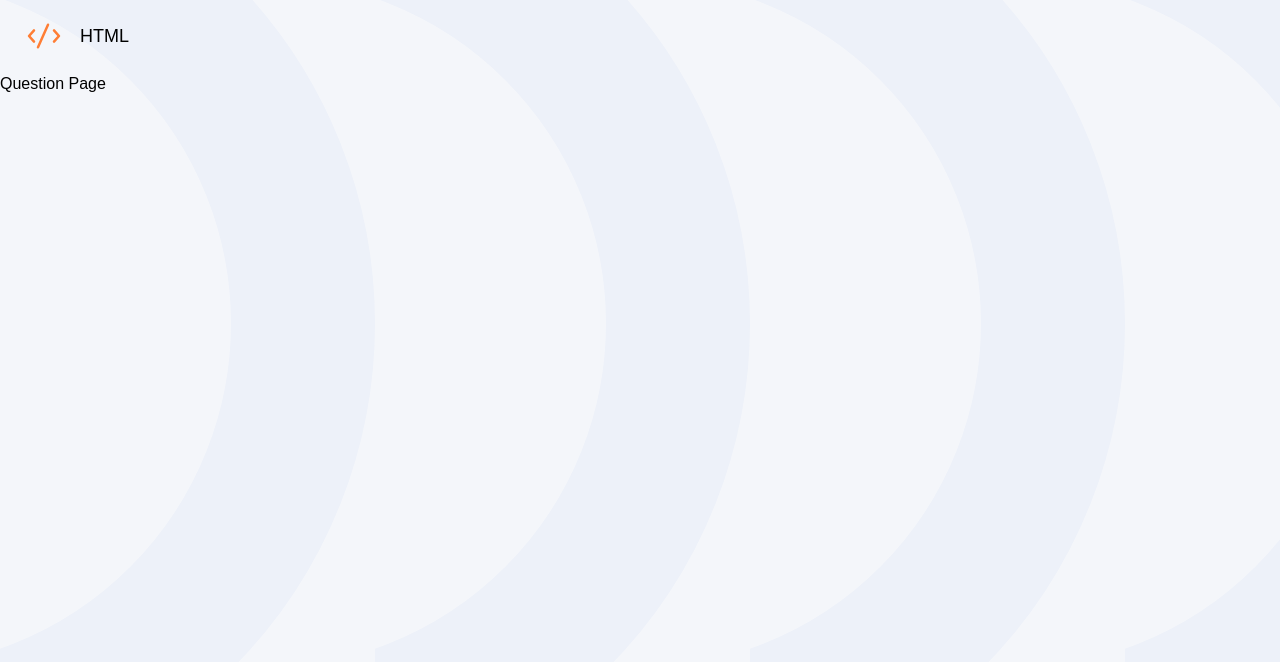
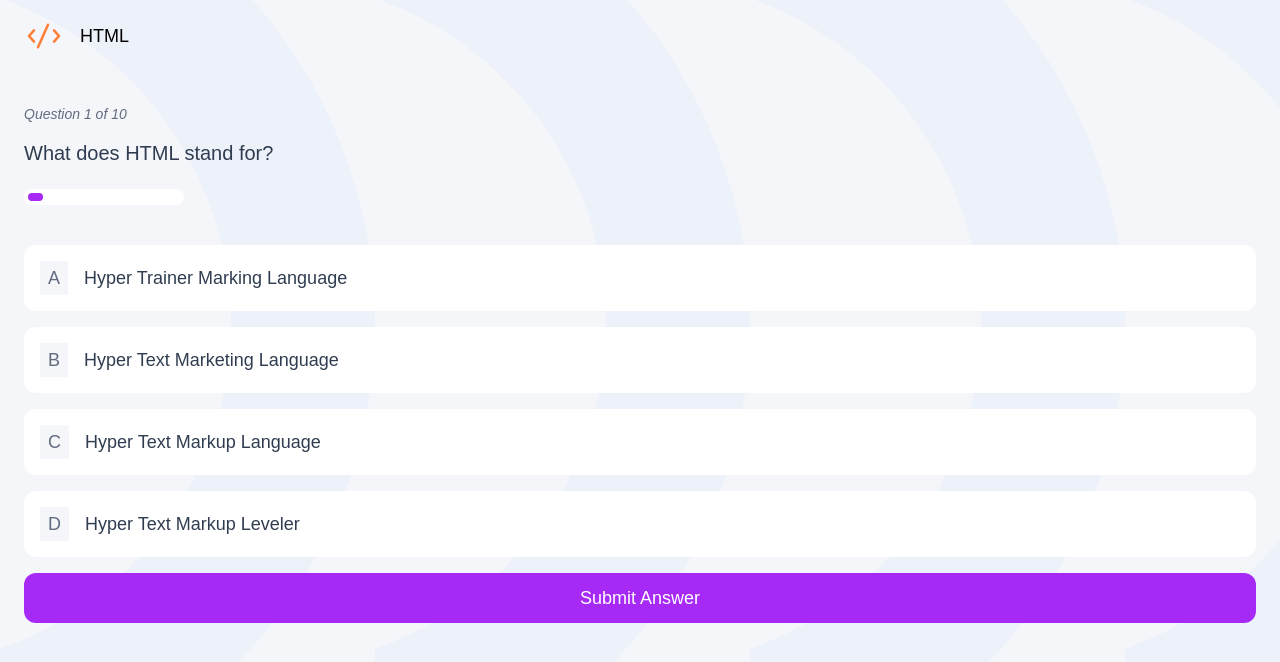
Before and after one commit to kmulqueen/frontend-quiz-app, a React (Vite) app: page / in a window 1280 px wide. Both pictures are taken after a click on the button "HTML". Shown: the top 662 px of the page. Built offline with nearby package versions, Linux system fonts and the light colour scheme; a web font is replaced by a local one.

Commit message:
question page styling

```diff
--- a/src/App.tsx
+++ b/src/App.tsx
@@ -1,17 +1,37 @@
+import DATA from "./data.json";
 import StartMenu from "./views/StartMenu";
 import QuestionPage from "./views/QuestionPage";
 import ResultsPage from "./views/ResultsPage";
 import Header from "./components/layout/Header";
 import { useState } from "react";
 
+type QuestionObject = {
+  question: string;
+  options: string[];
+  answer: string;
+};
+
 function App() {
   const [quizSection, setQuizSection] = useState<string>("");
   const [quizInProgress, setQuizInProgress] = useState<boolean>(false);
   const [showResults, setShowResults] = useState<boolean>(false);
+  const [sectionQuestions, setSectionQuestions] = useState<QuestionObject[]>(
+    []
+  );
+  const [currentQuestionObject, setCurrentQuestionObject] =
+    useState<QuestionObject | null>(null);
+  const [currentQuestionNumber, setCurrentQuestionNumber] = useState<number>(0);
+  const [questionCount, setQuestionCount] = useState<number>(0);
 
   function handleStartQuiz(title: string) {
     setQuizSection(title);
     setQuizInProgress(true);
+    const questions =
+      DATA.quizzes.find((quiz) => quiz.title === title)?.questions ?? [];
+    setSectionQuestions(questions);
+    setCurrentQuestionNumber(questions[0] ? 1 : 0);
+    setQuestionCount(questions.length);
+    setCurrentQuestionObject(questions[0] ? questions[0] : null);
   }
 
   //TODO: - Call this function on click for last question in quiz.
@@ -40,7 +60,14 @@ function App() {
       {quizSection === "" && showResults === false && !quizInProgress && (
         <StartMenu handleStartQuiz={handleStartQuiz} />
       )}
-      {quizInProgress && <QuestionPage />}
+      {quizInProgress && (
+        <QuestionPage
+          options={currentQuestionObject?.options}
+          question={currentQuestionObject?.question}
+          questionNumber={currentQuestionNumber}
+          totalQuestions={questionCount}
+        />
+      )}
       {showResults && <ResultsPage />}
     </>
   );
--- /dev/null
+++ b/src/components/Question/AnswerItem.tsx
@@ -0,0 +1,18 @@
+type AnswerItemProps = {
+  answerOption: string;
+  answerContent: string;
+};
+
+export default function AnswerItem({
+  answerOption,
+  answerContent,
+}: AnswerItemProps) {
+  return (
+    <button className="option-item">
+      <p className="bg-grey-50 p-2 text-preset-4-mobile text-grey-500">
+        {answerOption}
+      </p>
+      <p className="text-preset-4-mobile text-blue-900">{answerContent}</p>
+    </button>
+  );
+}
--- /dev/null
+++ b/src/components/Question/AnswerList.tsx
@@ -0,0 +1,38 @@
+import AnswerItem from "./AnswerItem";
+
+type AnswerListProps = {
+  options: string[];
+};
+
+export default function AnswerList({ options }: AnswerListProps) {
+  return (
+    <ul className="mb-4 flex flex-col gap-4">
+      {options.map((option, i) => {
+        let optionLetter: string;
+        switch (i) {
+          case 0:
+            optionLetter = "A";
+            break;
+          case 1:
+            optionLetter = "B";
+            break;
+          case 2:
+            optionLetter = "C";
+            break;
+          case 3:
+            optionLetter = "D";
+            break;
+
+          default:
+            optionLetter = "";
+            break;
+        }
+        return (
+          <li key={option}>
+            <AnswerItem answerContent={option} answerOption={optionLetter} />
+          </li>
+        );
+      })}
+    </ul>
+  );
+}
--- a/src/components/layout/StartMenuItem.tsx
+++ b/src/components/StartMenu/StartMenuItem.tsx
@@ -30,14 +30,11 @@ export default function StartMenuItem({
   }
 
   return (
-    <button
-      className="start-menu-item w-full cursor-pointer"
-      onClick={() => handleStartQuiz(title)}
-    >
-      <div className={`${bgColorClassName} p-2 rounded-lg`}>
+    <button className="option-item" onClick={() => handleStartQuiz(title)}>
+      <div className={`${bgColorClassName} rounded-lg p-2`}>
         <img src={icon} alt={`Icon for ${title} quiz.`} />
       </div>
-      <h2 className="text-blue-900 text-preset-4-mobile">{title}</h2>
+      <h2 className="text-preset-4-mobile text-blue-900">{title}</h2>
     </button>
   );
 }
--- a/src/components/layout/StartMenuList.tsx
+++ b/src/components/StartMenu/StartMenuList.tsx
@@ -1,4 +1,4 @@
-import StartMenuItem from "../../components/layout/StartMenuItem";
+import StartMenuItem from "./StartMenuItem";
 
 type StartMenuListProps = {
   subjects: {
--- a/src/components/layout/Header.tsx
+++ b/src/components/layout/Header.tsx
@@ -6,7 +6,7 @@ type HeaderProps = {
 export default function Header({ section, icon }: HeaderProps) {
   return (
     <header className="px-6 py-4">
-      <div className="flex gap-4 items-center">
+      <div className="flex items-center gap-4">
         {icon && <img src={icon} alt={`Icon for ${section} section.`} />}
         <p className="text-preset-4-mobile">{section}</p>
       </div>
--- a/src/index.css
+++ b/src/index.css
@@ -19,6 +19,25 @@
     font-family: "Rubik", sans-serif;
     background-color: var(--color-grey-50);
     background-image: url("../public/assets/images/pattern-background-mobile-light.svg");
+  }
+
+  progress {
+    @apply p-1 rounded-2xl;
+    -webkit-appearance: none;
+    background-color: var(--color-white);
+    max-height: 1rem;
+  }
+  ::-webkit-progress-value {
+    background-color: var(--color-purple-600);
+    @apply rounded-2xl;
+  }
+  ::-webkit-progress-bar {
+    background-color: var(--color-white);
+    @apply rounded-2xl;
+  }
+  ::-moz-progress-bar {
+    background-color: var(--color-purple-600);
+    @apply rounded-2xl;
   }
 }
 
@@ -129,8 +148,12 @@
 }
 
 @layer components {
-  .start-menu-item {
-    @apply flex gap-4 p-4 items-center rounded-[0.75rem];
+  .option-item {
+    @apply flex w-full cursor-pointer items-center gap-4 rounded-[0.75rem] p-4 text-start;
     background-color: var(--color-white);
   }
+
+  .form-button {
+    @apply flex w-full justify-center rounded-xl bg-purple-600 p-4 text-white;
+  }
 }
--- a/src/views/QuestionPage.tsx
+++ b/src/views/QuestionPage.tsx
@@ -1,3 +1,41 @@
-export default function QuestionPage() {
-  return <h1>Question Page</h1>;
+import AnswerList from "../components/Question/AnswerList";
+
+type QuestionPageProps = {
+  question?: string;
+  questionNumber: number;
+  totalQuestions: number;
+  options?: string[];
+};
+
+export default function QuestionPage({
+  question,
+  questionNumber,
+  totalQuestions,
+  options,
+}: QuestionPageProps) {
+  return (
+    <main className="px-6 py-8">
+      <div className="flex flex-col">
+        <p className="text-preset-5-mobile text-grey-500 mb-4">
+          {`Question ${questionNumber} of ${totalQuestions}`}
+        </p>
+        <p className="text-preset-3-mobile text-blue-900 mb-6">{question}</p>
+        <label htmlFor="quiz-progress" className="sr-only">
+          Quiz progress:
+        </label>
+        <progress
+          id="quiz-progress"
+          max={totalQuestions}
+          value={questionNumber}
+          className="mb-10"
+        >
+          {`${questionNumber * totalQuestions}%`}
+        </progress>
+        <AnswerList options={options ?? []} />
+        <button className="form-button text-preset-4-mobile">
+          Submit Answer
+        </button>
+      </div>
+    </main>
+  );
 }
--- a/src/views/StartMenu.tsx
+++ b/src/views/StartMenu.tsx
@@ -1,5 +1,5 @@
 import DATA from "../data.json";
-import StartMenuList from "../components/layout/StartMenuList";
+import StartMenuList from "../components/StartMenu/StartMenuList";
 
 type StartMenuProps = {
   handleStartQuiz: (title: string) => void;
@@ -8,8 +8,8 @@ type StartMenuProps = {
 export default function StartMenu({ handleStartQuiz }: StartMenuProps) {
   return (
     <main className="px-6 py-8">
-      <div className="flex flex-col gap-4 mb-10">
-        <h1 className="text-blue-900 text-preset-2-light-mobile">
+      <div className="mb-10 flex flex-col gap-4">
+        <h1 className="text-preset-2-light-mobile text-blue-900">
           Welcome to the{" "}
           <span className="text-preset-2-medium-mobile">Frontend Quiz!</span>
         </h1>
```
